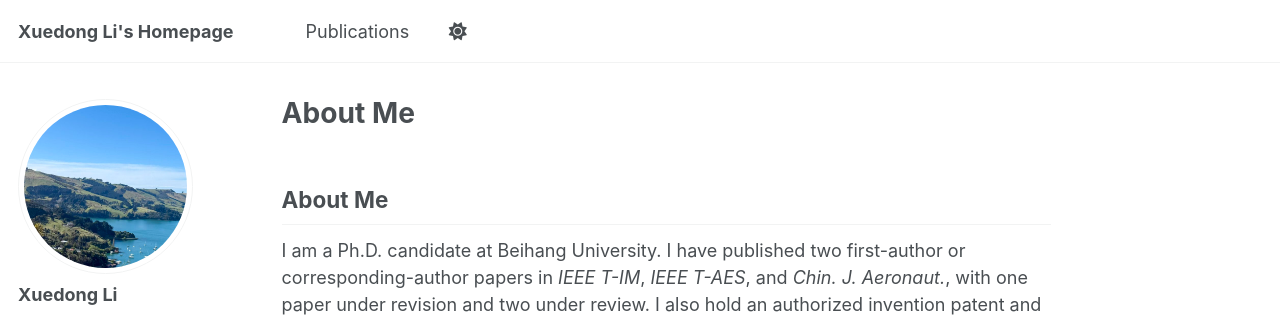
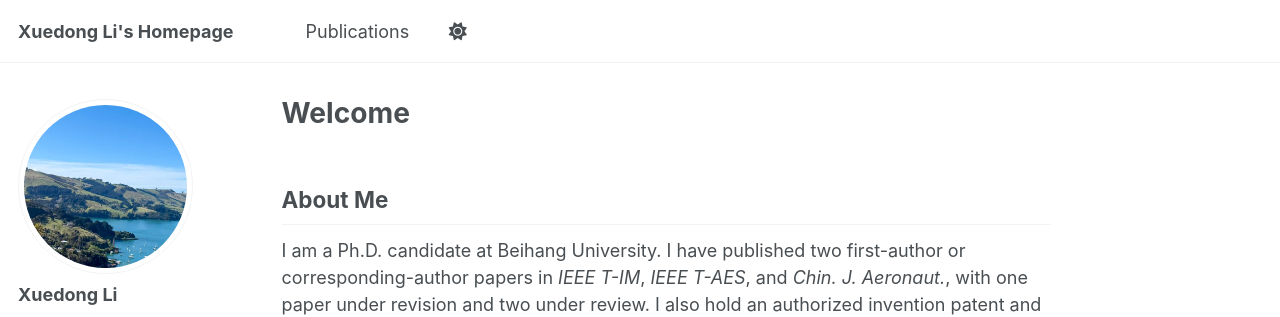
Before and after one commit to Research2050/research2050.github.io, a Jekyll site: the page built from _pages/about.md, in a window 1280 px wide and 900 px high. Shown: the top 317 px of the window. Built offline with Jekyll 4.4.1, drawn with Linux system fonts in a browser that asks for light colours; some web fonts are replaced; a script that is not in the unit is left out.

Commit message:
Update about.md

```diff
--- a/_pages/about.md
+++ b/_pages/about.md
@@ -1,6 +1,6 @@
 ---
 permalink: /
-title: "About Me"
+title: "Welcome"
 author_profile: true
 redirect_from:
   - /about/
```
